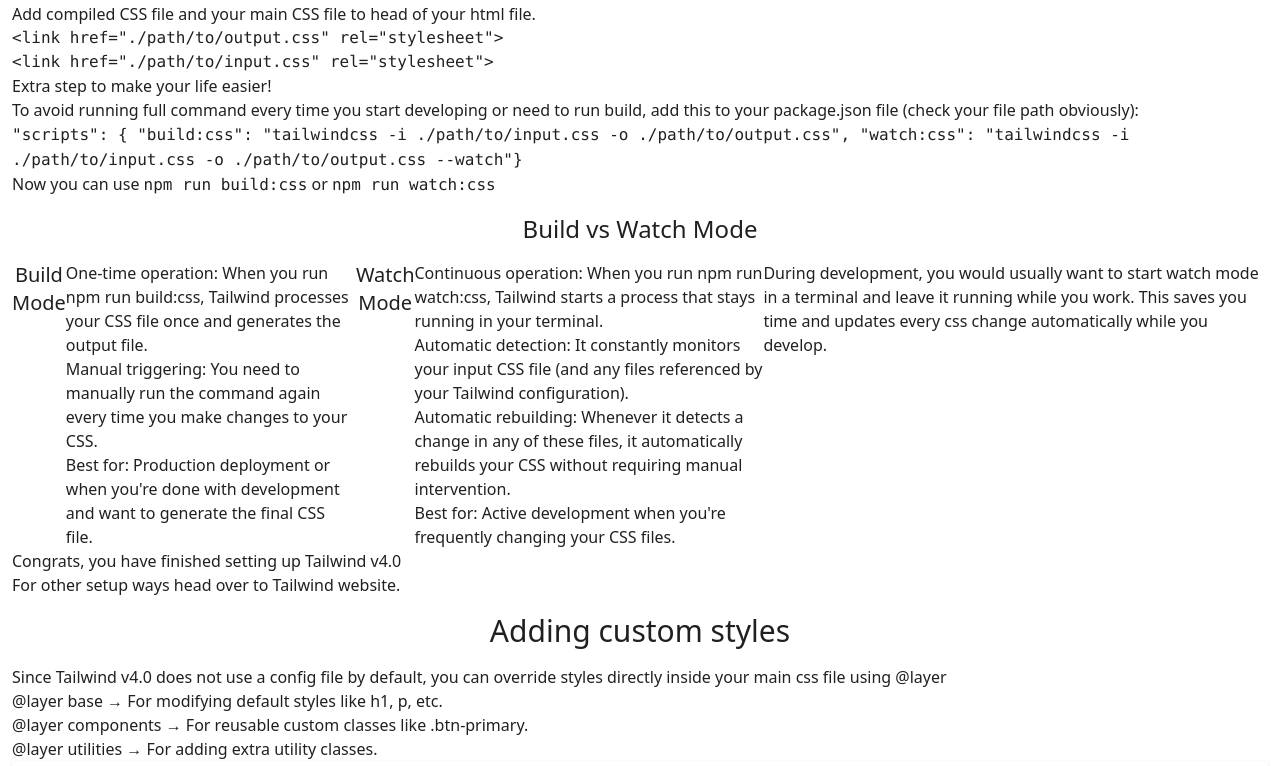
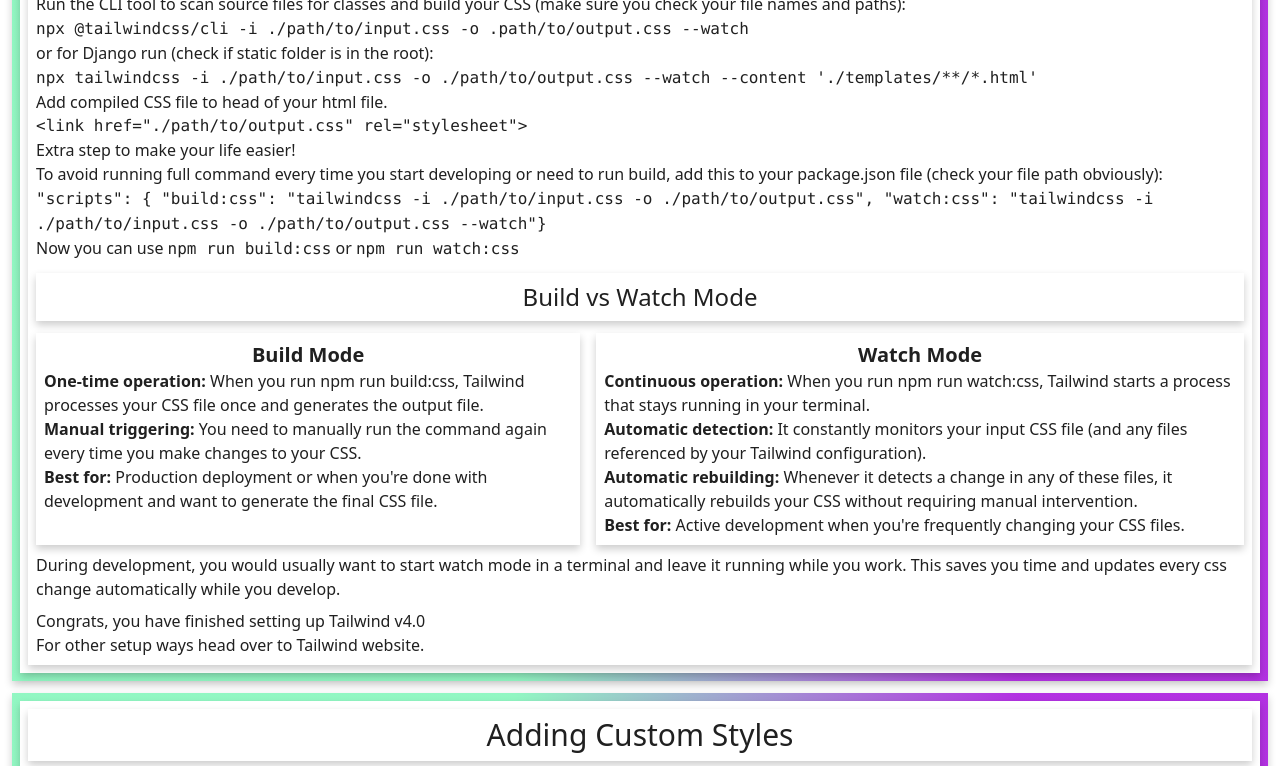
Before and after one commit to violaberg/tailwind-cheatsheet, a website: page index.html in a window 1280 px wide. Shown: the part 574-1340 px from the top of the page. Drawn offline with Linux system fonts and the light colour scheme.

Commit message:
style: add custom style to home page

```diff
--- a/assets/css/style.css
+++ b/assets/css/style.css
@@ -1,5 +1,4 @@
 @import "tailwindcss";
-@layer theme, base, components, utilities;
 
 @layer theme {
     :root {
@@ -24,6 +23,12 @@
         font-weight: 500;
         padding: 1rem;
     }
+    section {
+        background: linear-gradient(90deg, hsla(149, 86%, 77%, 1) 40%, hsla(284, 75%, 54%, 1) 80%);
+    }
+    .card {
+        background-color: var(--color-white);
+    }
 }
 
 /* Custom styles inside the components layer
@@ -38,4 +43,7 @@
         -webkit-background-clip: text;
         -webkit-text-fill-color: transparent;
     }
+    .shadow {
+        box-shadow: 0 4px 8px rgba(0,0,0,0.2);
+    }
 }
--- a/index.html
+++ b/index.html
@@ -10,7 +10,6 @@
         content="tailwind, cheatsheet, classes, styling, responsive, web development, components, UI" />
 
     <link href="./assets/css/output.css" rel="stylesheet">
-    <link href="./assets/css/style.css" rel="stylesheet">
     <title>Tailwind CheatSheet,Components and Templates</title>
 </head>
 
@@ -42,16 +41,18 @@
             </ul>
         </nav>
     </header>
-    <main class="flex justify-center">
+    <main class="flex justify-center py-4">
         <div class="container">
             <h1 class="gradient-text text-center text-5xl">Tailwind v4.0</h1>
-            <blockquote class="text-center">
+            <blockquote class="text-center pb-4">
                 <p>"Design faster, build smarter.</p>
                 <p>A curated collection of Tailwind CSS components, templates and a cheatsheet — because great UI should
                     be effortless."</p>
             </blockquote>
-            <section>
-                <h2 class="text-center text-3xl">Getting Started</h2>
+            <section class="shadow p-2 my-3">
+                <div class="card shadow p-2">
+                    <h2 class="text-center text-3xl shadow-[0_4px_8px_rgba(0,0,0,0.2)] py-2 mb-3">Getting Started</h2>
+                    <div class="shadow p-2">
                         <p>Adding Tailwind to your project has become a 2 second job. Few steps to follow from docs
                             (https://tailwindcss.com/docs/installation/using-vite) and you're good to go.</p>
                         <div>Example using the easiest way Tailwind CLI:
@@ -59,69 +60,90 @@
                             <code>npm install tailwindcss @tailwindcss/cli</code>
                             <p>Add import to the top of your main css (input.css in this case) file:</p>
                             <code>@import "tailwindcss";</code>
-                    <p>Run the CLI tool to scan source files for classes and build your CSS (make sure you check your
+                            <p>Run the CLI tool to scan source files for classes and build your CSS (make sure you check
+                                your
                                 file names and paths):</p>
-                    <code>npx @tailwindcss/cli -i ./path/to/input.css -o ./src/output.css --watch</code>
+                            <code>npx @tailwindcss/cli -i ./path/to/input.css -o .path/to/output.css --watch</code>
                             <p>or for Django run (check if static folder is in the root):</p>
-                    <code>npx tailwindcss -i ./path/to/input.css -o ./path/to/output.css --watch --content './templates/**/*.html'
-            </code>
-                    <p>Add compiled CSS file and your main CSS file to head of your html file.</p>
+                            <code>npx tailwindcss -i ./path/to/input.css -o ./path/to/output.css --watch --content './templates/**/*.html'</code>
+                            <p>Add compiled CSS file to head of your html file.</p>
                             <pre><code>&lt;link href="./path/to/output.css" rel="stylesheet"&gt;</code></pre>
-                    <pre><code>&lt;link href="./path/to/input.css" rel="stylesheet"&gt;</code></pre>
                             <p>Extra step to make your life easier!</p>
-                    <p>To avoid running full command every time you start developing or need to run build, add this to
+                            <p>To avoid running full command every time you start developing or need to run build, add
+                                this
+                                to
                                 your package.json file (check your file path obviously):</p>
                             <code>"scripts": {
                             "build:css": "tailwindcss -i ./path/to/input.css -o ./path/to/output.css",
                             "watch:css": "tailwindcss -i ./path/to/input.css -o ./path/to/output.css --watch"}
                     </code>
                             <p>Now you can use <code>npm run build:css</code> or <code>npm run watch:css</code></p>
-                    <h3  class="text-center text-2xl">Build vs Watch Mode</h3>
-                    <div class="flex justify-center">
-                        <div class="card inline-flex">
-                            <div class="card-title text-center text-xl">Build Mode</div>
+                        </div>
+                        <h3 class="text-center text-2xl shadow py-2 my-3">Build vs Watch Mode</h3>
+                        <div class="flex justify-center gap-4">
+                            <div class="card flex flex-col shadow p-2">
+                                <div class="card-title text-center text-xl font-semibold">Build Mode</div>
                                 <div class="card-body">
                                     <ul>
-                                    <li>One-time operation: When you run npm run build:css, Tailwind processes your CSS
+                                        <li><span class="font-semibold">One-time operation:</span> When you run npm run
+                                            build:css, Tailwind processes your
+                                            CSS
                                             file once and generates the output file.</li>
-                                    <li>Manual triggering: You need to manually run the command again every time you
+                                        <li><span class="font-semibold">Manual triggering:</span> You need to manually
+                                            run the command again every time you
                                             make changes to your CSS.</li>
-                                    <li>Best for: Production deployment or when you're done with development and want to
+                                        <li><span class="font-semibold">Best for:</span> Production deployment or when
+                                            you're done with development and
+                                            want to
                                             generate the final CSS file.</li>
                                     </ul>
                                 </div>
                             </div>
-                        <div class="card inline-flex">
-                            <div class="card-title text-center text-xl">Watch Mode</div>
+                            <div class="card flex flex-col shadow p-2">
+                                <div class="card-title text-center text-xl font-semibold">Watch Mode</div>
                                 <div class="card-body">
                                     <ul>
-                                    <li>Continuous operation: When you run npm run watch:css, Tailwind starts a process
+                                        <li><span class="font-semibold">Continuous operation:</span> When you run npm
+                                            run watch:css, Tailwind starts a
+                                            process
                                             that stays running in your terminal.</li>
-                                    <li>Automatic detection: It constantly monitors your input CSS file (and any files
+                                        <li><span class="font-semibold">Automatic detection:</span> It constantly
+                                            monitors your input CSS file (and any
+                                            files
                                             referenced by your Tailwind configuration).</li>
-                                    <li>Automatic rebuilding: Whenever it detects a change in any of these files, it
+                                        <li><span class="font-semibold">Automatic rebuilding:</span> Whenever it detects
+                                            a change in any of these files, it
                                             automatically rebuilds your CSS without requiring manual intervention.</li>
-                                    <li>Best for: Active development when you're frequently changing your CSS files.
+                                        <li><span class="font-semibold">Best for:</span> Active development when you're
+                                            frequently changing your CSS files.
                                         </li>
                                     </ul>
                                 </div>
                             </div>
-                        <p>During development, you would usually want to start watch mode in a terminal and leave
-                            it running while you work. This saves you time and updates every css change automatically
-                            while you develop.</p>
+                        </div>
+                        <div class="py-2">
+                            <p>During development, you would usually want to start watch mode in a terminal and
+                                leave it running while you work. This saves you time and updates every css change
+                                automatically while you develop.</p>
                         </div>
                         <p>Congrats, you have finished setting up Tailwind v4.0</p>
                         <p>For other setup ways head over to Tailwind website.</p>
                     </div>
+                </div>
             </section>
-            <section>
-                <h2 class="text-center text-3xl">Adding custom styles</h2>
-                <p>Since Tailwind v4.0 does not use a config file by default, you can override styles directly inside
+            <section class="shadow p-2">
+                <div class="card shadow p-2">
+                    <h2 class="text-center text-3xl shadow py-2 mb-3">Adding Custom Styles</h2>
+                    <div class="shadow p-2">
+                        <p>Since Tailwind v4.0 does not use a config file by default, you can override styles directly
+                            inside
                             your main css file using @layer</p>
                         <div>
                             <p>@layer base → For modifying default styles like h1, p, etc.</p>
                             <p>@layer components → For reusable custom classes like .btn-primary.</p>
                             <p>@layer utilities → For adding extra utility classes.</p>
+                        </div>
+                    </div>
                 </div>
             </section>
         </div>
@@ -133,22 +155,22 @@
                 <li class="inline-flex">
                     <a href="https://github.com/violaberg" target="_blank" rel="noopener"
                         aria-label="Opens Viola's Github profile in a new tab"><i
-                            class="fa-brands fa-github text-2xl"></i></a>
+                            class="fa-brands fa-github text-3xl"></i></a>
                 </li>
                 <li class="inline-flex">
                     <a href="https://www.linkedin.com/in/viola-bergere/" target="_blank" rel="noopener"
                         aria-label="Opens Viola's LinkedIn profile in a new tab"><i
-                            class="fa-brands fa-linkedin text-2xl"></i></a>
+                            class="fa-brands fa-linkedin text-3xl"></i></a>
                 </li>
                 <li class="inline-flex">
                     <a href="https://violab.tech/" target="_blank" rel="noopener"
                         aria-label="Opens Viola's portfolio website in a new tab"><i
-                            class="fa-solid fa-globe text-2xl"></i></a>
+                            class="fa-solid fa-globe text-3xl"></i></a>
                 </li>
             </ul>
             <div class="flex gap-4">
-                <a class="inline-flex btn btn-primary" href="#">Buy me a coffee</a>
-                <a class="inline-flex btn btn-primary" href="#">Report a bug</a>
+                <a class="inline-flex btn-primary p-2 font-semibold uppercase" href="#">Buy me a coffee</a>
+                <a class="inline-flex btn-primary p-2 font-semibold uppercase" href="#">Report a bug</a>
             </div>
         </div>
     </footer>
```
Also changed, not shown: cheatsheet.html (+1 -2 lines), components.html (+1 -2 lines), templates.html (+1 -2 lines), assets/css/output.css. Lines whose indentation alone changed are shown as unchanged.
